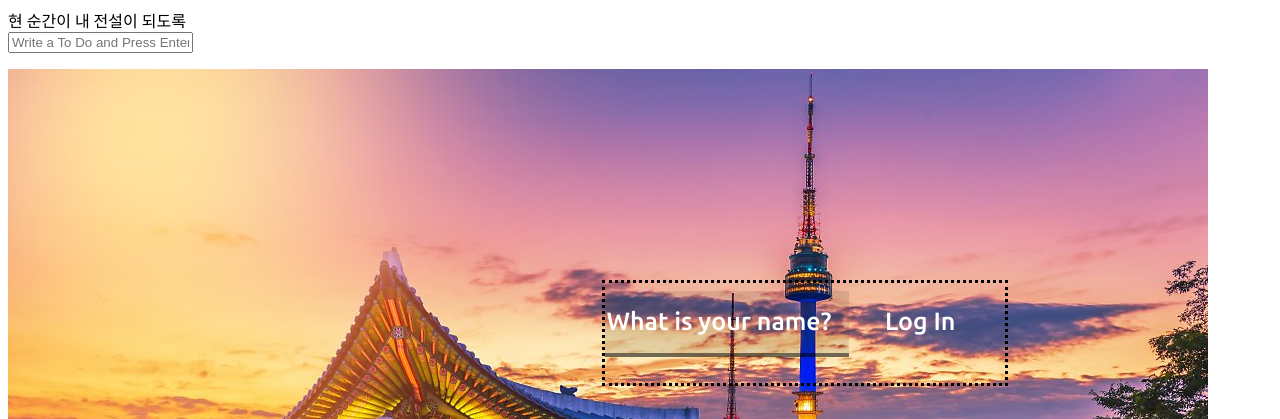
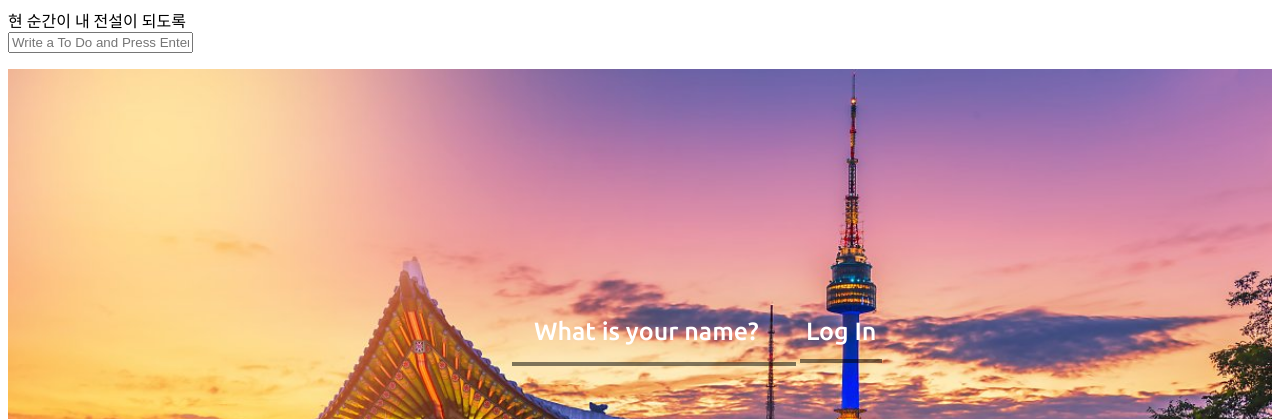
Before and after one commit to ycrp01/js-todo_list, a plain HTML site: page index.html in a window 1280 px wide. Shown: the top 419 px of the page. Drawn offline with Linux system fonts and the light colour scheme.

Commit message:
greeting font & background img

```diff
--- a/css/greeting.css
+++ b/css/greeting.css
@@ -2,24 +2,22 @@
 #greeting,
 #clock {
   position: absolute;
-  font-size: 50px;
-  font-family: "Ubuntu", sans-serif;
 }
 
 #login-form {
   top: 35%;
-  left: 47%;
-  border: dotted;
+  left: 40%;
   width: 400px;
   height: 100px;
 }
 
 #login-form input {
-  width: 60%;
+  width: 70%;
   height: 60%;
+  margin-top: 20px;
   border: none;
   border-bottom: 4px solid rgba(0, 0, 0, 0.5);
-  background-color: rgba(0, 0, 0, 0.1);
+  background-color: rgba(0, 0, 0, 0);
   font-size: 25px;
   font-family: "Ubuntu", sans-serif;
   color: white;
@@ -27,14 +25,15 @@
 
 #login-form input::placeholder {
   padding-top: 20px;
+  padding-left: 20px;
   color: white;
 }
 
 #login-form button {
-  width: 30%;
   height: 60%;
   border: none;
   background-color: rgba(0, 0, 0, 0);
+  border-bottom: 4px solid rgba(0, 0, 0, 0.5);
   font-size: 25px;
   font-family: "Ubuntu", sans-serif;
   color: white;
@@ -49,4 +48,5 @@
   font-size: 30px;
   top: 50%;
   left: 50%;
+  color: white;
 }
--- a/css/style.css
+++ b/css/style.css
@@ -1,3 +1,8 @@
 .hidden {
   display: none;
 }
+
+img {
+  width: 100%;
+  height: 100%;
+}
```
